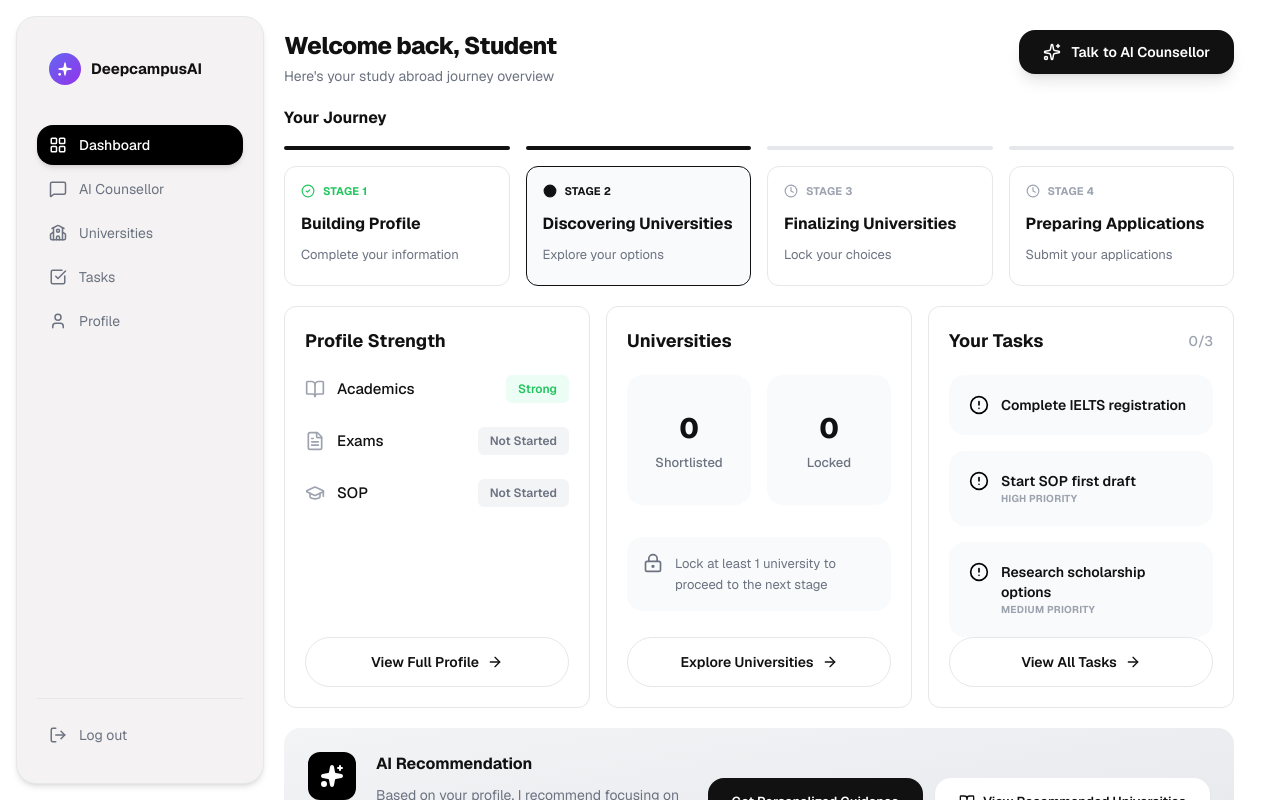
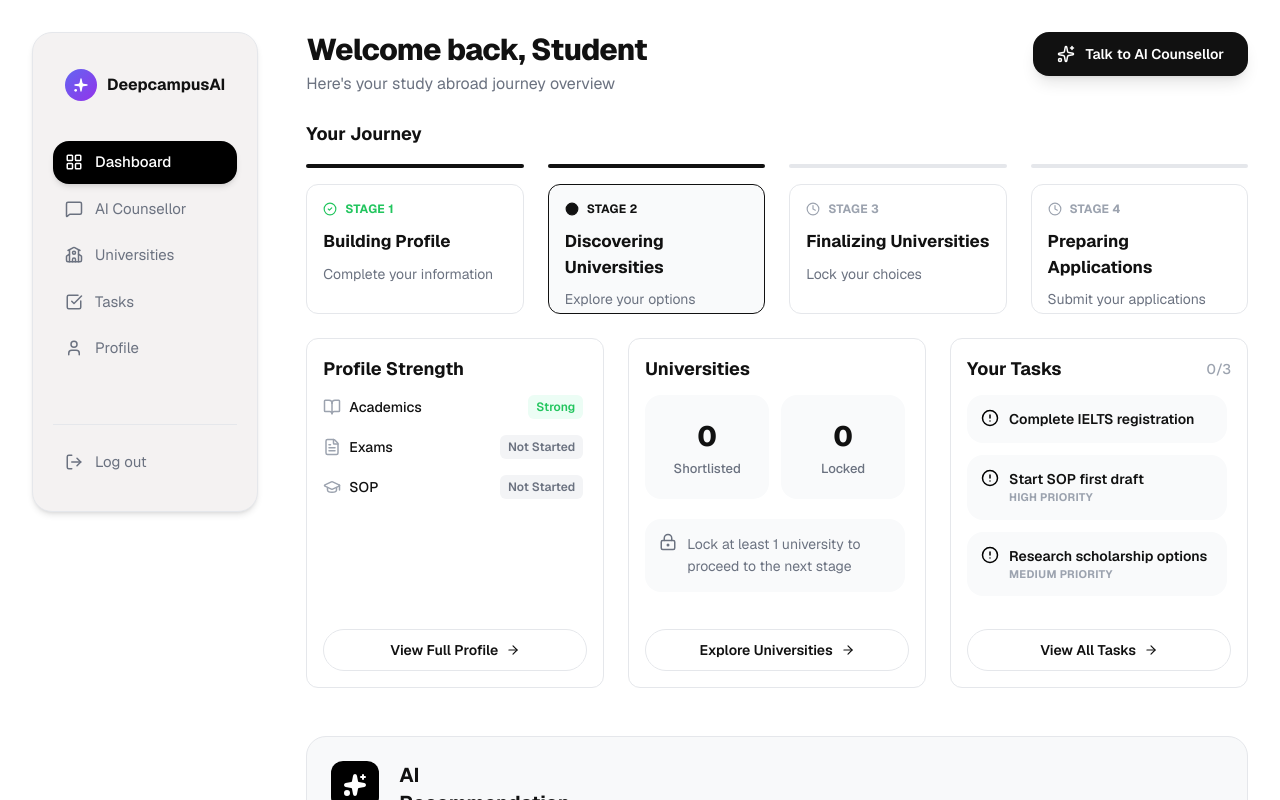
Before and after one commit to imshah-id/figma, a Next.js app: page / in a window 1280 px wide. Built offline with nearby package versions, Linux system fonts and the light colour scheme.

Commit message:
fixed the alignment

```diff
--- a/src/app/page.tsx
+++ b/src/app/page.tsx
@@ -6,16 +6,20 @@ import RecommendationBanner from "@/components/Recommendation/RecommendationBann
 
 export default function Home() {
   return (
-    <div className="flex min-h-screen">
+    <div className="flex min-h-screen items-start justify-center bg-background">
+      <div className="relative flex w-full max-w-[1800px] justify-center gap-12 px-6 py-8 xl:pl-8 xl:pr-8">
         <Sidebar />
-      <main className="ml-0 h-screen overflow-y-auto overflow-x-hidden bg-background p-4 md:p-6 xl:ml-[280px] xl:p-[30px_46px_30px_4px]">
-        <div className="mx-auto flex h-full max-w-[1280px] flex-col gap-5">
+        <main className="w-full max-w-[1440px]">
+          <div className="flex flex-col gap-6">
             <Header />
             <JourneySection />
             <DashboardGrid />
+            <div className="mt-6">
               <RecommendationBanner />
+            </div>
           </div>
         </main>
       </div>
+    </div>
   );
 }
--- a/src/components/Dashboard/DashboardGrid.module.css
+++ /dev/null
@@ -1,207 +0,0 @@
-.grid {
-  display: grid;
-  grid-template-columns: repeat(3, 1fr);
-  gap: 16px;
-  flex: 1;
-  align-items: start;
-}
-
-@media (max-width: 1200px) {
-  .grid {
-    grid-template-columns: 1fr;
-    gap: 20px;
-  }
-}
-
-@media (max-width: 768px) {
-  .grid {
-    gap: 16px;
-  }
-}
-
-.card {
-  background: var(--card-bg);
-  border: 1px solid var(--card-border);
-  border-radius: var(--radius);
-  padding: 20px;
-  display: flex;
-  flex-direction: column;
-  height: 100%;
-  max-height: 340px;
-}
-
-@media (max-width: 1200px) {
-  .card {
-    max-height: none;
-    min-height: 300px;
-  }
-}
-
-@media (max-width: 768px) {
-  .card {
-    padding: 16px;
-  }
-}
-
-.cardHeader {
-  display: flex;
-  justify-content: space-between;
-  align-items: center;
-  margin-bottom: 20px;
-}
-
-.cardTitle {
-  font-size: 18px;
-  font-weight: 700;
-  color: var(--text-primary);
-}
-
-.counter {
-  color: var(--text-tertiary);
-  font-size: 14px;
-  font-weight: 500;
-}
-
-.content {
-  flex: 1;
-  display: flex;
-  flex-direction: column;
-}
-
-.footerButton {
-  width: 100%;
-  padding: 14px;
-  border: 1px solid var(--card-border);
-  border-radius: 999px; /* Pill shape in footer buttons too? Image: "View Full Profile ->" looks like a pill button with border. */
-  background: transparent;
-  color: var(--text-primary);
-  font-weight: 600;
-  font-size: 14px;
-  display: flex;
-  align-items: center;
-  justify-content: center;
-  gap: 8px;
-  margin-top: auto;
-  cursor: pointer;
-  transition: all 0.2s;
-}
-
-.footerButton:hover {
-  background: var(--secondary);
-  border-color: var(--text-secondary);
-}
-
-/* Profile List */
-.profileList {
-  display: flex;
-  flex-direction: column;
-  gap: 24px;
-}
-
-.profileItem {
-  display: flex;
-  align-items: center;
-  justify-content: space-between;
-  font-size: 15px;
-  font-weight: 500;
-  color: var(--text-primary);
-}
-
-.iconLabel {
-  display: flex;
-  align-items: center;
-  gap: 12px;
-}
-
-.tag {
-  padding: 6px 12px;
-  border-radius: 6px; /* Squarish tag in design */
-  font-size: 12px;
-  font-weight: 600;
-}
-
-.tagGreen {
-  background: var(--accent-green-light);
-  color: var(--accent-green);
-}
-
-.tagGray {
-  background: var(--secondary);
-  color: var(--text-secondary);
-}
-
-/* Uni Stats */
-.statsRow {
-  display: flex;
-  gap: 16px;
-  margin-bottom: 32px;
-}
-
-.statBox {
-  flex: 1;
-  background: #fafafa;
-  border-radius: var(--radius-lg); /* More rounded */
-  padding: 32px 16px;
-  text-align: center;
-}
-
-.statValue {
-  font-size: 28px;
-  font-weight: 800;
-  color: var(--text-primary);
-  margin-bottom: 4px;
-}
-
-.statLabel {
-  font-size: 13px;
-  color: var(--text-secondary);
-  font-weight: 500;
-}
-
-.infoBox {
-  background: #fafafa;
-  border-radius: var(--radius-sm);
-  padding: 16px;
-  display: flex;
-  gap: 12px;
-  font-size: 13px;
-  color: var(--text-secondary);
-  line-height: 1.5;
-  align-items: flex-start;
-}
-
-/* Tasks */
-.taskList {
-  display: flex;
-  flex-direction: column;
-  gap: 16px;
-}
-
-.taskItem {
-  background: #fafafa;
-  border-radius: var(--radius-lg);
-  padding: 20px;
-  display: flex;
-  gap: 12px;
-  align-items: flex-start;
-}
-
-.taskContent {
-  display: flex;
-  flex-direction: column;
-}
-
-.taskTitle {
-  font-size: 14px;
-  font-weight: 600;
-  color: var(--text-primary);
-  margin-bottom: 4px;
-}
-
-.priorityTag {
-  font-size: 10px;
-  font-weight: 700;
-  color: var(--text-tertiary);
-  text-transform: uppercase;
-  letter-spacing: 0.5px;
-}
--- a/src/components/Dashboard/DashboardGrid.tsx
+++ b/src/components/Dashboard/DashboardGrid.tsx
@@ -10,67 +10,67 @@ import {
 
 export default function DashboardGrid() {
   return (
-    <div className="grid flex-1 grid-cols-1 items-start gap-4 xl:grid-cols-3">
+    <div className="grid flex-1 grid-cols-1 items-start gap-6 xl:grid-cols-3">
       {/* Profile Strength Widget */}
-      <div className="flex h-full max-h-[340px] flex-col rounded-xl border border-card-border bg-card p-5 xl:max-h-none">
-        <div className="mb-5 flex items-center justify-between">
+      <div className="flex h-[350px] flex-col overflow-hidden rounded-xl border border-card-border bg-card p-4">
+        <div className="mb-3 flex items-center justify-between">
           <h3 className="text-lg font-bold text-text-primary">
             Profile Strength
           </h3>
         </div>
-        <div className="flex flex-1 flex-col">
-          <div className="flex flex-col gap-6">
-            <div className="flex items-center justify-between text-[15px] font-medium text-text-primary">
-              <div className="flex items-center gap-3">
-                <BookOpen size={20} className="text-gray-400" />
+        <div className="flex flex-1 flex-col pr-1">
+          <div className="flex flex-col gap-4">
+            <div className="flex items-center justify-between text-sm font-medium text-text-primary">
+              <div className="flex items-center gap-2">
+                <BookOpen size={18} className="text-gray-400" />
                 <span>Academics</span>
               </div>
-              <span className="rounded-md bg-accent-green-light px-3 py-1.5 text-xs font-semibold text-accent-green">
+              <span className="rounded-md bg-accent-green-light px-2 py-1 text-xs font-semibold text-accent-green">
                 Strong
               </span>
             </div>
-            <div className="flex items-center justify-between text-[15px] font-medium text-text-primary">
-              <div className="flex items-center gap-3">
-                <FileText size={20} className="text-gray-400" />
+            <div className="flex items-center justify-between text-sm font-medium text-text-primary">
+              <div className="flex items-center gap-2">
+                <FileText size={18} className="text-gray-400" />
                 <span>Exams</span>
               </div>
-              <span className="rounded-md bg-secondary px-3 py-1.5 text-xs font-semibold text-text-secondary">
+              <span className="rounded-md bg-secondary px-2 py-1 text-xs font-semibold text-text-secondary">
                 Not Started
               </span>
             </div>
-            <div className="flex items-center justify-between text-[15px] font-medium text-text-primary">
-              <div className="flex items-center gap-3">
-                <GraduationCap size={20} className="text-gray-400" />
+            <div className="flex items-center justify-between text-sm font-medium text-text-primary">
+              <div className="flex items-center gap-2">
+                <GraduationCap size={18} className="text-gray-400" />
                 <span>SOP</span>
               </div>
-              <span className="rounded-md bg-secondary px-3 py-1.5 text-xs font-semibold text-text-secondary">
+              <span className="rounded-md bg-secondary px-2 py-1 text-xs font-semibold text-text-secondary">
                 Not Started
               </span>
             </div>
           </div>
         </div>
-        <button className="mt-auto flex w-full items-center justify-center gap-2 rounded-full border border-card-border bg-transparent px-3.5 py-3.5 text-sm font-semibold text-text-primary transition-all hover:border-text-secondary hover:bg-secondary">
-          View Full Profile <ArrowRight size={16} />
+        <button className="mt-4 flex w-full items-center justify-center gap-2 rounded-full border border-card-border bg-transparent px-3 py-2.5 text-sm font-semibold text-text-primary transition-all hover:border-text-secondary hover:bg-secondary">
+          View Full Profile <ArrowRight size={14} />
         </button>
       </div>
 
       {/* Universities Widget */}
-      <div className="flex h-full max-h-[340px] flex-col rounded-xl border border-card-border bg-card p-5 xl:max-h-none">
-        <div className="mb-5 flex items-center justify-between">
+      <div className="flex h-[350px] flex-col overflow-hidden rounded-xl border border-card-border bg-card p-4">
+        <div className="mb-3 flex items-center justify-between">
           <h3 className="text-lg font-bold text-text-primary">Universities</h3>
         </div>
-        <div className="flex flex-1 flex-col">
-          <div className="mb-8 flex gap-4">
-            <div className="flex flex-1 flex-col items-center rounded-2xl bg-gray-50 px-4 py-8 text-center">
-              <div className="mb-1 text-[28px] font-extrabold text-text-primary">
+        <div className="flex flex-1 flex-col pr-1">
+          <div className="mb-5 flex gap-3">
+            <div className="flex flex-1 flex-col items-center rounded-2xl bg-gray-50 px-3 py-5 text-center">
+              <div className="mb-0.5 text-[28px] font-extrabold text-text-primary">
                 0
               </div>
               <div className="text-[13px] font-medium text-text-secondary">
                 Shortlisted
               </div>
             </div>
-            <div className="flex flex-1 flex-col items-center rounded-2xl bg-gray-50 px-4 py-8 text-center">
-              <div className="mb-1 text-[28px] font-extrabold text-text-primary">
+            <div className="flex flex-1 flex-col items-center rounded-2xl bg-gray-50 px-3 py-5 text-center">
+              <div className="mb-0.5 text-[28px] font-extrabold text-text-primary">
                 0
               </div>
               <div className="text-[13px] font-medium text-text-secondary">
@@ -78,58 +78,58 @@ export default function DashboardGrid() {
               </div>
             </div>
           </div>
-          <div className="flex items-start gap-3 rounded-lg bg-gray-50 p-4 text-[13px] leading-relaxed text-text-secondary">
-            <LockKeyhole size={20} className="flex-shrink-0" />
+          <div className="flex items-start gap-2.5 rounded-lg bg-gray-50 p-3.5 text-sm leading-relaxed text-text-secondary">
+            <LockKeyhole size={18} className="flex-shrink-0" />
             <span>Lock at least 1 university to proceed to the next stage</span>
           </div>
         </div>
-        <button className="mt-auto flex w-full items-center justify-center gap-2 rounded-full border border-card-border bg-transparent px-3.5 py-3.5 text-sm font-semibold text-text-primary transition-all hover:border-text-secondary hover:bg-secondary">
-          Explore Universities <ArrowRight size={16} />
+        <button className="mt-4 flex w-full items-center justify-center gap-2 rounded-full border border-card-border bg-transparent px-3 py-2.5 text-sm font-semibold text-text-primary transition-all hover:border-text-secondary hover:bg-secondary">
+          Explore Universities <ArrowRight size={14} />
         </button>
       </div>
 
       {/* Tasks Widget */}
-      <div className="flex h-full max-h-[340px] flex-col rounded-xl border border-card-border bg-card p-5 xl:max-h-none">
-        <div className="mb-5 flex items-center justify-between">
+      <div className="flex h-[350px] flex-col overflow-hidden rounded-xl border border-card-border bg-card p-4">
+        <div className="mb-3 flex items-center justify-between">
           <h3 className="text-lg font-bold text-text-primary">Your Tasks</h3>
           <span className="text-sm font-medium text-text-tertiary">0/3</span>
         </div>
-        <div className="flex flex-1 flex-col">
-          <div className="flex flex-col gap-4">
-            <div className="flex items-start gap-3 rounded-2xl bg-gray-50 p-5">
-              <AlertCircle size={20} className="flex-shrink-0 text-black" />
+        <div className="flex flex-1 flex-col pr-1">
+          <div className="flex flex-col gap-3">
+            <div className="flex items-start gap-2.5 rounded-2xl bg-gray-50 p-3.5">
+              <AlertCircle size={18} className="flex-shrink-0 text-black" />
               <div className="flex flex-col">
                 <div className="text-sm font-semibold text-text-primary">
                   Complete IELTS registration
                 </div>
               </div>
             </div>
-            <div className="flex items-start gap-3 rounded-2xl bg-gray-50 p-5">
-              <AlertCircle size={20} className="flex-shrink-0 text-black" />
+            <div className="flex items-start gap-2.5 rounded-2xl bg-gray-50 p-3.5">
+              <AlertCircle size={18} className="flex-shrink-0 text-black" />
               <div className="flex flex-col">
                 <div className="text-sm font-semibold text-text-primary">
                   Start SOP first draft
                 </div>
-                <div className="text-[10px] font-bold uppercase tracking-wide text-text-tertiary">
+                <div className="text-[11px] font-bold uppercase tracking-wide text-text-tertiary">
                   HIGH PRIORITY
                 </div>
               </div>
             </div>
-            <div className="flex items-start gap-3 rounded-2xl bg-gray-50 p-5">
-              <AlertCircle size={20} className="flex-shrink-0 text-black" />
+            <div className="flex items-start gap-2.5 rounded-2xl bg-gray-50 p-3.5">
+              <AlertCircle size={18} className="flex-shrink-0 text-black" />
               <div className="flex flex-col">
                 <div className="text-sm font-semibold text-text-primary">
                   Research scholarship options
                 </div>
-                <div className="text-[10px] font-bold uppercase tracking-wide text-text-tertiary">
+                <div className="text-[11px] font-bold uppercase tracking-wide text-text-tertiary">
                   MEDIUM PRIORITY
                 </div>
               </div>
             </div>
           </div>
         </div>
-        <button className="mt-auto flex w-full items-center justify-center gap-2 rounded-full border border-card-border bg-transparent px-3.5 py-3.5 text-sm font-semibold text-text-primary transition-all hover:border-text-secondary hover:bg-secondary">
-          View All Tasks <ArrowRight size={16} />
+        <button className="mt-4 flex w-full items-center justify-center gap-2 rounded-full border border-card-border bg-transparent px-3 py-2.5 text-sm font-semibold text-text-primary transition-all hover:border-text-secondary hover:bg-secondary">
+          View All Tasks <ArrowRight size={14} />
         </button>
       </div>
     </div>
--- a/src/components/Header/Header.tsx
+++ b/src/components/Header/Header.tsx
@@ -5,10 +5,10 @@ export default function Header() {
   return (
     <header className="flex flex-shrink-0 flex-col gap-4 md:flex-row md:items-start md:justify-between md:gap-4">
       <div>
-        <h1 className="mb-1 text-2xl font-extrabold tracking-tight text-text-primary">
+        <h1 className="mb-1 text-3xl font-extrabold tracking-tight text-text-primary">
           Welcome back, Student
         </h1>
-        <p className="text-sm text-text-secondary">
+        <p className="text-base text-text-secondary">
           Here&apos;s your study abroad journey overview
         </p>
       </div>
--- a/src/components/Journey/JourneySection.tsx
+++ b/src/components/Journey/JourneySection.tsx
@@ -31,10 +31,8 @@ export default function JourneySection() {
 
   return (
     <section className="flex-shrink-0">
-      <h3 className="mb-4 text-base font-bold text-text-primary">
-        Your Journey
-      </h3>
-      <div className="grid grid-cols-1 gap-4 md:grid-cols-2 xl:grid-cols-4">
+      <h3 className="mb-4 text-lg font-bold text-text-primary">Your Journey</h3>
+      <div className="grid grid-cols-1 gap-6 md:grid-cols-2 xl:grid-cols-4">
         {steps.map((step) => {
           const isCompleted = step.status === "completed";
           const isActive = step.status === "active";
@@ -45,10 +43,10 @@ export default function JourneySection() {
                 className={`h-1 w-full rounded-sm ${isCompleted || isActive ? "bg-text-primary" : "bg-gray-200"}`}
               />
               <div
-                className={`flex h-[120px] flex-col rounded-xl border bg-card p-4 transition-all ${isActive ? "border-text-primary bg-gray-50" : "border-card-border"}`}
+                className={`flex h-[130px] flex-col rounded-xl border bg-card p-4 transition-all ${isActive ? "border-text-primary bg-gray-50" : "border-card-border"}`}
               >
                 <div
-                  className={`mb-3 flex items-center gap-2 text-[11px] font-bold uppercase tracking-wide ${isCompleted ? "text-accent-green" : isActive ? "text-text-primary" : "text-text-tertiary"}`}
+                  className={`mb-3 flex items-center gap-2 text-xs font-bold uppercase tracking-wide ${isCompleted ? "text-accent-green" : isActive ? "text-text-primary" : "text-text-tertiary"}`}
                 >
                   {isCompleted ? (
                     <CircleCheck size={14} />
@@ -59,10 +57,10 @@ export default function JourneySection() {
                   )}
                   <span>Stage {step.id}</span>
                 </div>
-                <h4 className="mb-2 text-base font-bold text-text-primary">
+                <h4 className="mb-2 text-[17px] font-bold text-text-primary">
                   {step.title}
                 </h4>
-                <p className="text-[13px] leading-relaxed text-text-secondary">
+                <p className="text-sm leading-relaxed text-text-secondary">
                   {step.description}
                 </p>
               </div>
--- a/src/components/Recommendation/RecommendationBanner.tsx
+++ b/src/components/Recommendation/RecommendationBanner.tsx
@@ -3,27 +3,28 @@ import { Sparkles, BookOpen } from "lucide-react";
 
 export default function RecommendationBanner() {
   return (
-    <div className="flex flex-shrink-0 flex-col items-start gap-6 rounded-2xl bg-gradient-to-br from-gray-100 to-gray-200 p-5 md:flex-row md:items-center md:justify-between md:p-6">
+    <div className="flex flex-shrink-0 flex-col gap-8 rounded-[20px] border border-card-border bg-[#F8F9FA] p-6 md:flex-row md:items-center">
       <div className="flex flex-1 items-start gap-5">
         <div className="flex h-12 w-12 flex-shrink-0 items-center justify-center rounded-xl bg-black text-white">
           <Sparkles size={24} fill="currentColor" />
         </div>
         <div className="flex flex-col">
-          <h4 className="mb-2 text-base font-bold text-text-primary">
+          <h2 className="mb-2 text-xl font-bold text-text-primary">
             AI Recommendation
-          </h4>
-          <p className="max-w-[480px] text-sm leading-relaxed text-text-secondary">
+          </h2>
+          <p className="max-w-md text-base leading-[1.6] text-text-secondary">
             Based on your profile, I recommend focusing on completing your lock
             more university options and strengthen your applications.
           </p>
         </div>
       </div>
-      <div className="flex w-full flex-col gap-3 md:w-auto md:flex-row md:items-center">
-        <button className="rounded-lg bg-primary px-6 py-3.5 text-[13px] font-semibold text-primary-foreground transition-opacity hover:opacity-90">
+
+      <div className="flex flex-wrap items-center gap-4">
+        <button className="rounded-xl bg-black px-6 py-4 text-base font-bold text-white transition-all hover:bg-gray-900 active:scale-[0.98]">
           Get Personalized Guidance
         </button>
-        <button className="flex items-center justify-center gap-2 rounded-lg bg-white px-6 py-3.5 text-[13px] font-semibold text-text-primary shadow-sm transition-colors hover:bg-gray-50">
-          <BookOpen size={16} />
+        <button className="flex items-center gap-2.5 rounded-xl border border-card-border bg-white px-6 py-4 text-base font-bold text-text-primary transition-all hover:bg-gray-50 active:scale-[0.98]">
+          <BookOpen size={18} />
           View Recommended Universities
         </button>
       </div>
--- a/src/components/Sidebar/Sidebar.tsx
+++ b/src/components/Sidebar/Sidebar.tsx
@@ -20,16 +20,13 @@ export default function Sidebar() {
   ];
 
   return (
-    <aside
-      className="fixed bottom-4 left-4 top-4 z-[100] flex w-[calc(280px-32px)] flex-col rounded-[20px] border border-card-border bg-[#f4f2f2] px-5 py-7 shadow-md lg:hidden xl:flex"
-      style={{ height: "calc(100vh - 32px)" }}
-    >
+    <aside className="sticky top-8 z-[100] hidden h-[60vh] w-[248px] flex-col rounded-[20px] border border-card-border bg-[#f4f2f2] px-5 py-7 shadow-md xl:flex">
       {/* Logo */}
       <div className="mb-8 flex items-center gap-2.5 rounded-lg px-3 py-2">
         <div className="flex h-8 w-8 flex-shrink-0 items-center justify-center rounded-lg bg-gradient-to-br from-indigo-500 to-purple-600">
           <Sparkles size={16} fill="white" strokeWidth={0} />
         </div>
-        <span className="text-[15px] font-bold text-text-primary">
+        <span className="text-base font-bold text-text-primary">
           DeepcampusAI
         </span>
       </div>
@@ -40,7 +37,7 @@ export default function Sidebar() {
           <Link
             key={item.label}
             href="#"
-            className={`flex items-center gap-3 rounded-lg px-3 py-2.5 text-sm transition-all ${
+            className={`flex items-center gap-3 rounded-lg px-3 py-2.5 text-[15px] transition-all ${
               item.active
                 ? "bg-black font-medium text-white shadow-md hover:bg-gray-900"
                 : "font-normal text-gray-500 hover:bg-gray-100 hover:text-text-primary"
@@ -56,7 +53,7 @@ export default function Sidebar() {
       <div className="mt-auto border-t border-card-border pt-4">
         <Link
           href="#"
-          className="flex items-center gap-3 rounded-lg px-3 py-2.5 text-sm font-normal text-gray-500 transition-all hover:bg-gray-100 hover:text-text-primary"
+          className="flex items-center gap-3 rounded-lg px-3 py-2.5 text-[15px] font-normal text-gray-500 transition-all hover:bg-gray-100 hover:text-text-primary"
         >
           <LogOut size={18} strokeWidth={2} />
           <span>Log out</span>
```
Lines whose indentation alone changed are shown as unchanged.
